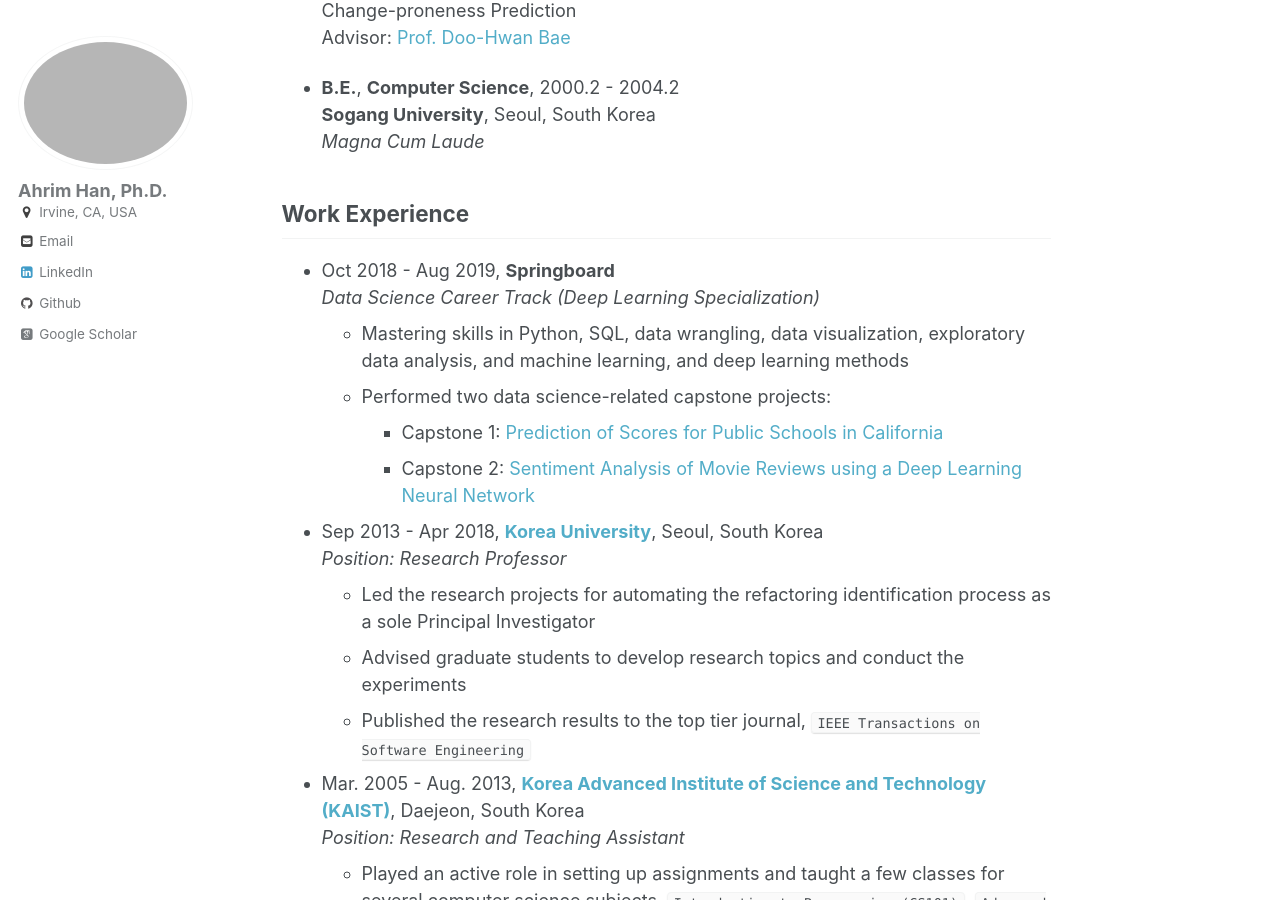
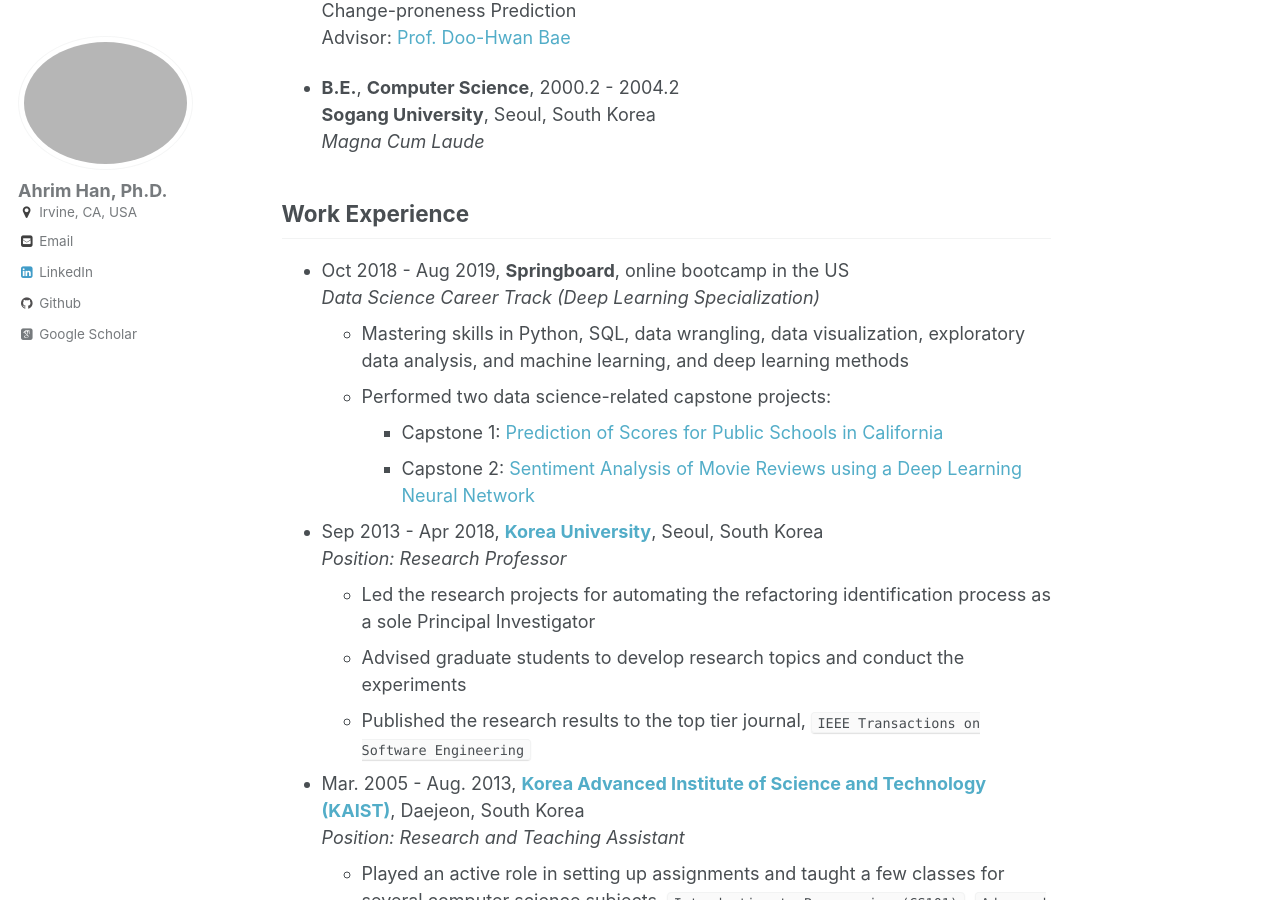
Before and after one commit to ahrimhan/ahrimhan.github.io, a Jekyll site: the page built from _pages/cv.md, in a window 1280 px wide and 900 px high, scrolled down 505 px. Built offline with Jekyll 4.4.1, drawn with Linux system fonts in a browser that asks for light colours; some web fonts are replaced.

Commit message:
_pages/cv.md

```diff
--- a/_pages/cv.md
+++ b/_pages/cv.md
@@ -32,7 +32,7 @@ Advisor: [Prof. Doo-Hwan Bae](http://se.kaist.ac.kr/professor)
 
 ## Work Experience
 
-  * Oct 2018 - Aug 2019, **Springboard**
+  * Oct 2018 - Aug 2019, **Springboard**, online bootcamp in the US
    *Data Science Career Track (Deep Learning Specialization)*
       * Mastering skills in Python, SQL, data wrangling, data visualization, exploratory data analysis, and machine learning, and deep learning methods
       * Performed two data science-related capstone projects:
```
